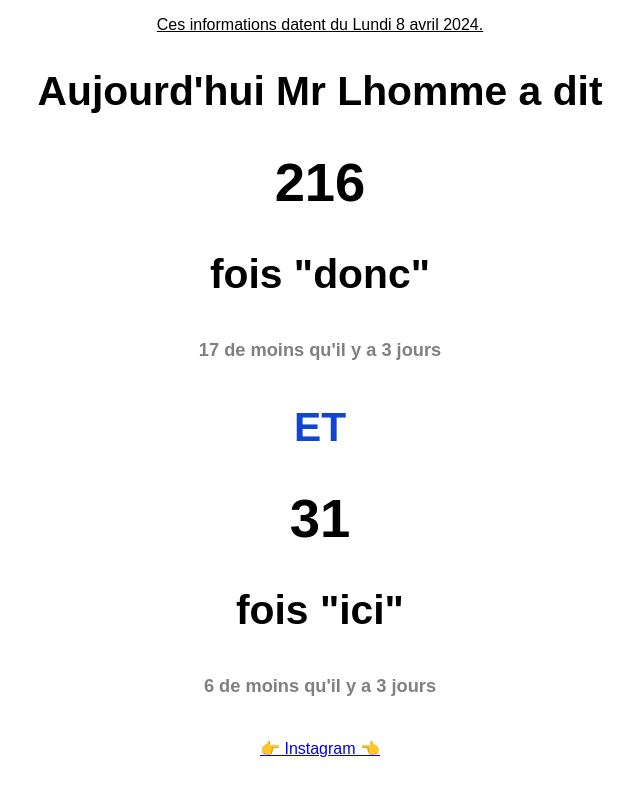
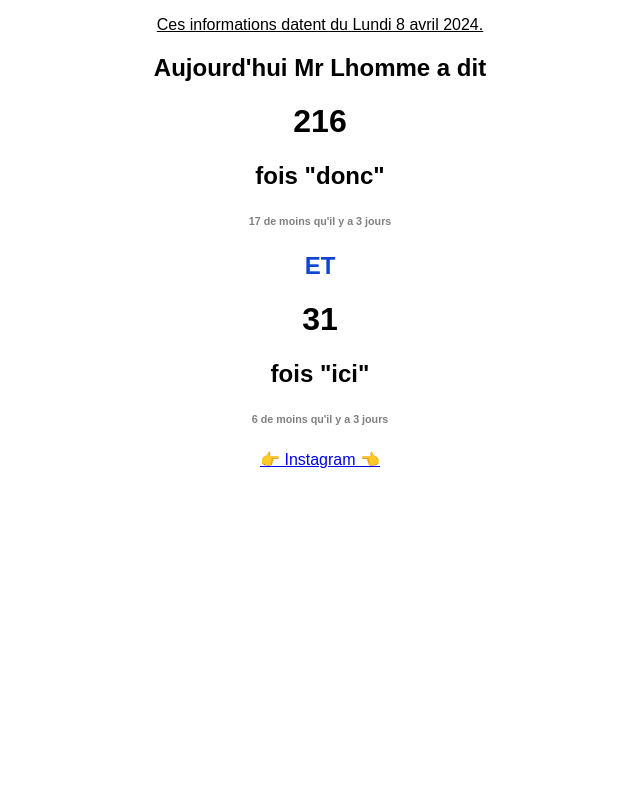
Before and after one commit to Naxo175/donc-ici, a plain HTML site: page index.html in a window 1280 px wide. Shown: the whole page, without its empty margins (320-960 px from the left). Drawn offline with Linux system fonts and the light colour scheme.

Commit message:
Update styles.css

```diff
--- a/styles.css
+++ b/styles.css
@@ -2,5 +2,5 @@
     text-align: center;
     align-items: center;
     font-family: Arial, Helvetica, sans-serif;
-    font-size: 170%;
+    font-size: 100%;
 }
```
